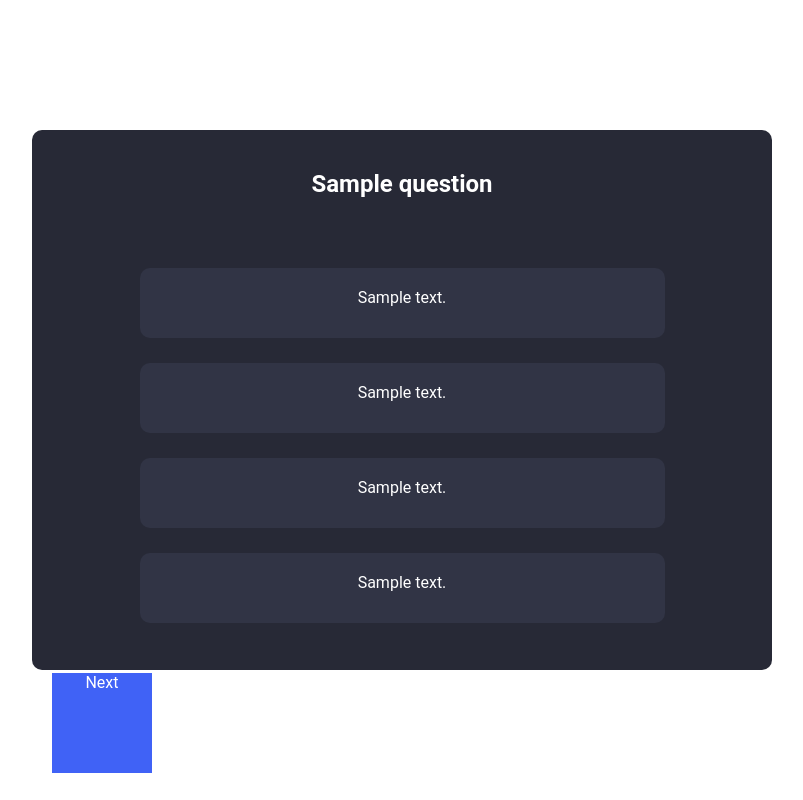
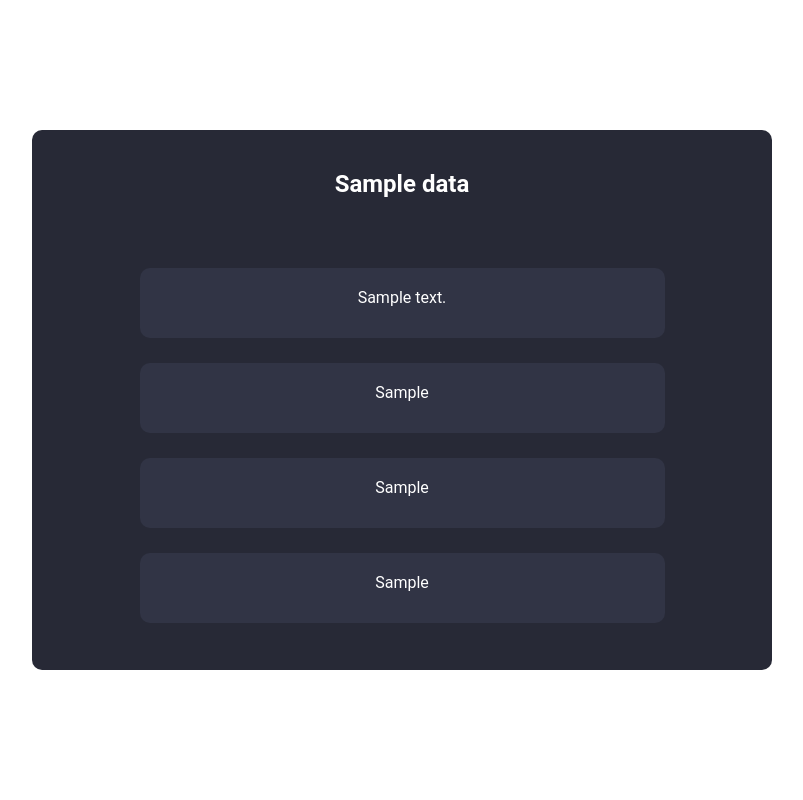
Before and after one commit to gavin-robey/quiz, a Django app: template quizApp/templates/quizApp/question.html in a window 1280 px wide. Shown: the whole page, without its empty margins (238-1041 px from the left). Run offline with Django 4.2, Linux system fonts and the light colour scheme; the template is opened without the code that fills it: most values are stand-ins (such as "Sample title", 1, 10 or a date in 2020).

Commit message:
can send json data to other pages, there is now a seperate template for each question

```diff
--- a/quizApp/templates/quizApp/question.html
+++ b/quizApp/templates/quizApp/question.html
@@ -6,21 +6,23 @@
     <meta http-equiv="X-UA-Compatible" content="IE=edge">
     <meta name="viewport" content="width=device-width, initial-scale=1.0">
     <link rel="stylesheet" href="{% static 'quizApp/style.css' %}" type="text/css"/>
-    <title>{{question}}</title>
+    <title>{{data.question}}</title>
 </head>
 <body>
-
     <div class="answerContainer" id="answerContainer">
-        <h2 class="question" id="question">{{question}}</h2>
-        <form class="answerForm">
-            <p class="option" id="1" onclick="select(event)">{{answer1}}</p>
-            <p class="option" id="2" onclick="select(event)">{{answer2}}</p>
-            <p class="option" id="3" onclick="select(event)">{{answer3}}</p>
-            <p class="option" id="4" onclick="select(event)">{{answer4}}</p>
+        <h2 class="question" id="question">{{data.question}}</h2>
+        <!-- Figure out what the hell to do with the url -->
+        <!-- TODO: turn this into a post request -->
+        <form class="answerForm" action="{% url 'quiz:questionPage' index=1 data=dataUrl  %}" method="get">
+            <p class="option" id="1" onclick="select(event)">{{data.correctAnswer}}</p>
+            <p class="option" id="2" onclick="select(event)">{{data.incorrectAnswers.0}}</p>
+            <p class="option" id="3" onclick="select(event)">{{data.incorrectAnswers.1}}</p>
+            <p class="option" id="4" onclick="select(event)">{{data.incorrectAnswers.2}}</p>
+            <!-- <input type="submit" value="Post" style="width: 100px; height: 50px; padding: 20px"> -->
         </form>
-        <div class="button">
+        <!-- <div class="button">
             <p id="button">Next</p>
-        </div>
+        </div> -->
     </div>
 </body>
 </html>
```
Also changed, not shown: quizApp/static/quizApp/index.js (+10 -15 lines), quizApp/templates/quizApp/index.html (+0 -16 lines), quizApp/views.py (+7 -8 lines).
